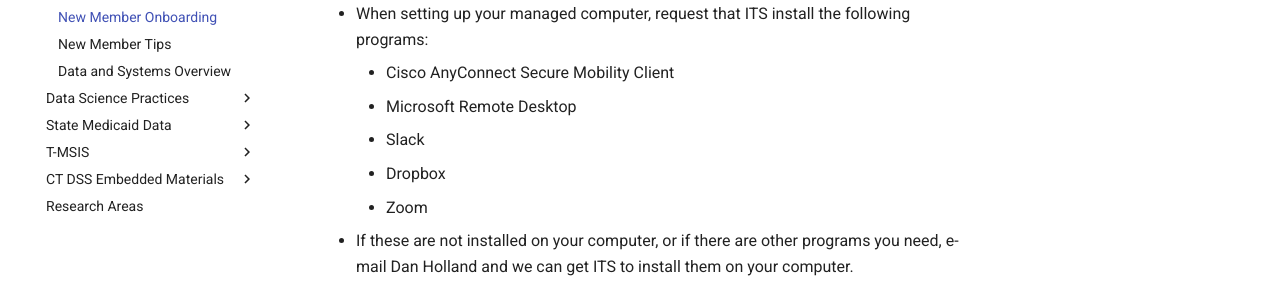
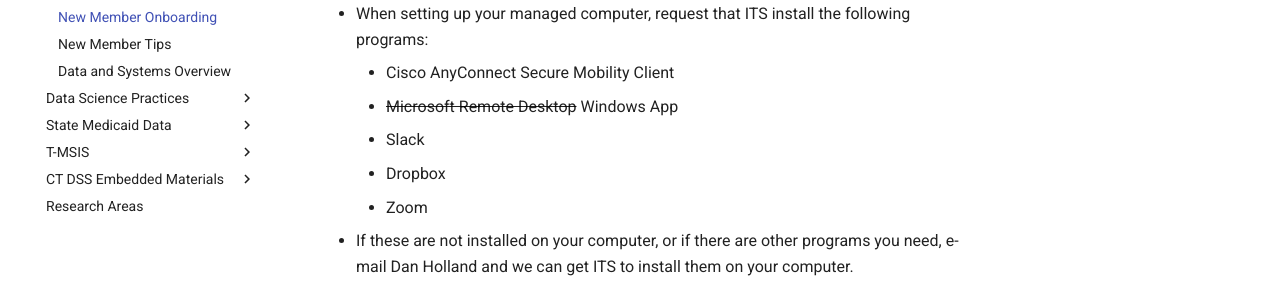
Before and after one commit to Yale-Medicaid/Documentation, an MkDocs documentation site: the page built from docs/onboarding/new_member_onboarding.md, in a window 1280 px wide and 900 px high, scrolled down 580 px. Shown: the part 163-453 px from the top of the window. Built offline with MkDocs 1.6.1 and Material for MkDocs 9.7.7, drawn with Linux system fonts in a browser that asks for light colours.

Commit message:
Remote Desktop Depreciation

```diff
--- a/docs/onboarding/new_member_onboarding.md
+++ b/docs/onboarding/new_member_onboarding.md
@@ -13,7 +13,7 @@
         - storage@yale group: YSPH_HPM-CC0940-MEDSPH2 (where HIPAA Medicaid data is stored)
     - When setting up your managed computer, request that ITS install the following programs:
         - Cisco AnyConnect Secure Mobility Client
-        - Microsoft Remote Desktop
+        - <strike>Microsoft Remote Desktop</strike> Windows App
         - Slack
         - Dropbox
         - Zoom
```
